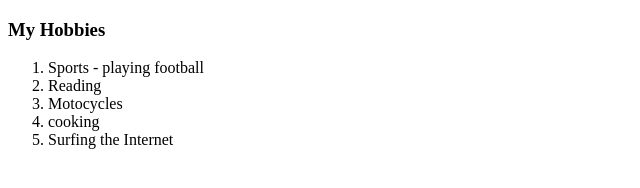
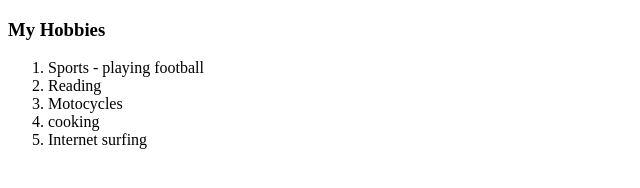
Before and after one commit to misleading-cobra/cv, a plain HTML site: page hobbies.html in a window 1280 px wide. Shown: the full height of the page, 0-640 px from the left. Drawn offline with Linux system fonts and the light colour scheme.

Commit message:
Modified index.html

```diff
--- a/hobbies.html
+++ b/hobbies.html
@@ -11,7 +11,7 @@
       <li>Reading</li>
       <li>Motocycles</li>
       <li>cooking</li>
-      <li>Surfing the Internet</li>
+      <li>Internet surfing</li>
     </ol>
   </body>
 </html>
```
Also changed, not shown: contact-me.html (+0 -1 lines), index.html (indentation only).
